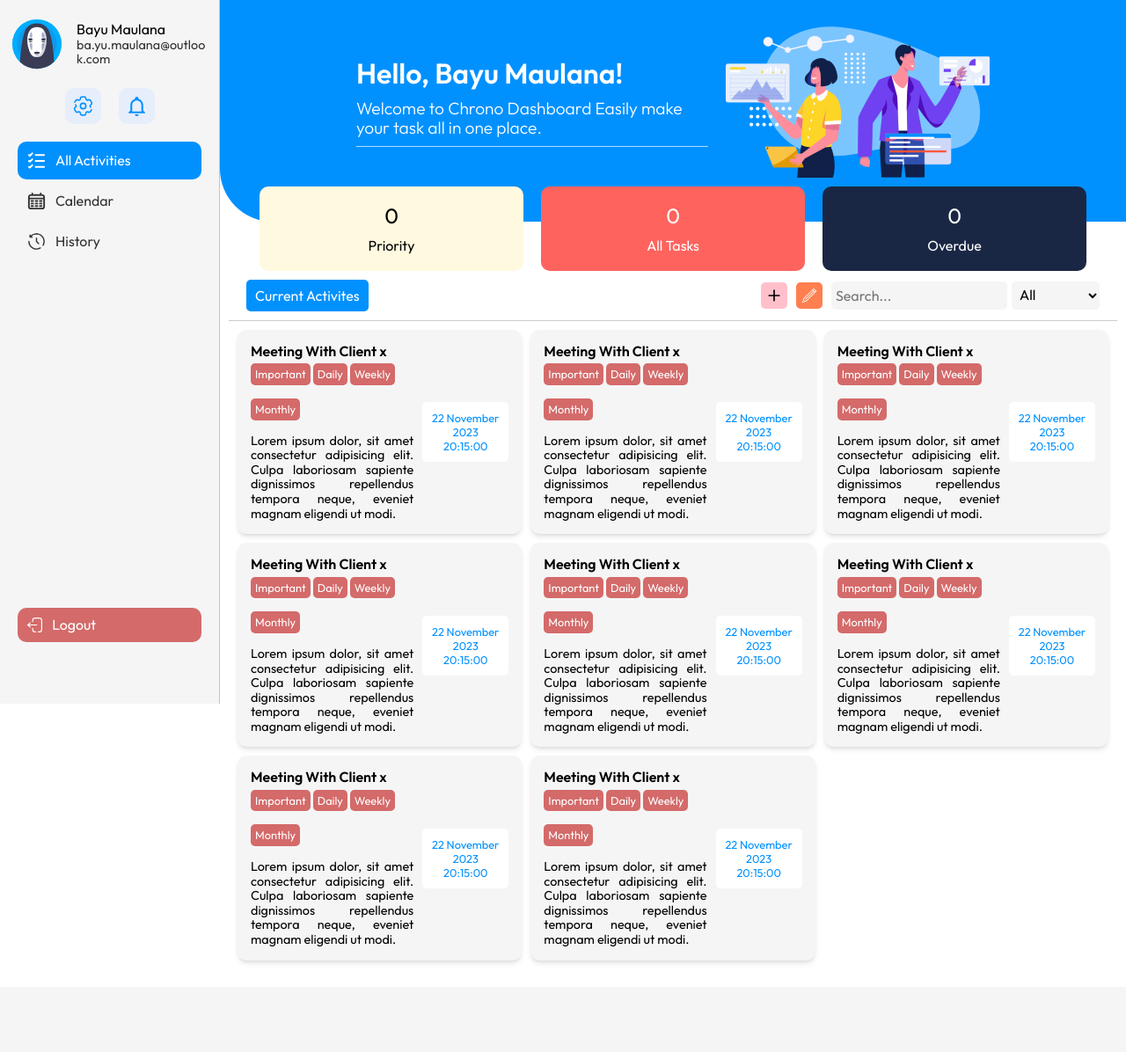
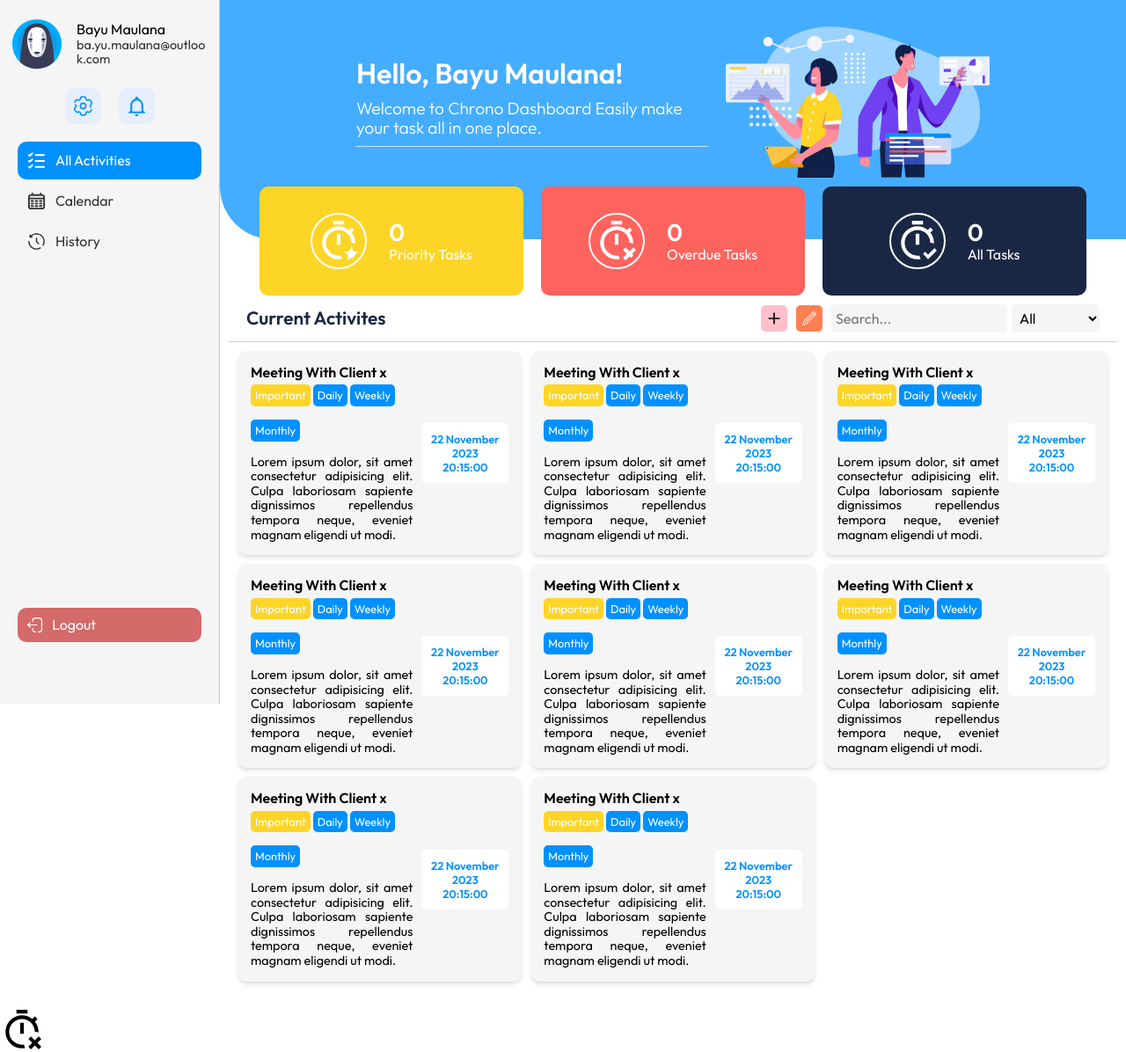
Before and after one commit to bayuzzs/Time-Management-Assistant, a PHP site: page /dashboard.html in a window 1280 px wide. Shown: the whole page at 88% size. Before the commit the page ends 1094 px from the top, so only its background shows below. Run offline with PHP 8.4, Linux system fonts and the light colour scheme.

Commit message:
add style heading card count

```diff
--- a/assets/css/dashboard.css
+++ b/assets/css/dashboard.css
@@ -1,5 +1,5 @@
 :root {
-  --main-color: rgb(0, 145, 255);
+  --main-color: #0091ff;
   --color-dark: #333333;
   --border-color: #1a2744;
   --base-color: #f5f5f5;
@@ -169,7 +169,7 @@ body {
   gap: 20px;
   padding: 30px 20px 50px 20px;
   border-bottom-left-radius: 30px;
-  background-color: var(--main-color);
+  background-color: #45adff;
 }
 .banner__text {
   max-width: 240px;
@@ -195,27 +195,41 @@ body {
   margin-top: -40px;
 }
 .heading__priority,
-.heading__all,
-.heading__overdue {
-  padding: 20px 0;
-  text-align: center;
+.heading__overdue,
+.heading__all {
+  display: flex;
+  justify-content: center;
+  align-items: center;
+  gap: 25px;
+
+  color: #ffffff;
+  padding: 10px 0;
   font-size: 0.8rem;
   border-radius: 10px;
+  text-align: center;
+}
+.heading__priority img,
+.heading__overdue img,
+.heading__all img {
+  display: none;
+  padding: 5px;
+  border: 2px solid white;
+  border-radius: 100%;
 }
 .heading__priority {
-  background-color: #fff9df;
+  background-color: #fdd527;
+}
+.heading__overdue {
+  background-color: #ff635e;
 }
 .heading__all {
-  color: #ffffff;
-  background-color: #ff635e;
-}
-.heading__overdue {
-  color: #ffffff;
   background-color: #1a2744;
 }
-.heading__priority-count,
-.heading__all-count,
-.heading__overdue-count {
+.heading__priority__detail-count,
+.heading__overdue__detail-count,
+.heading__all__detail-count {
+  font-size: 1.3rem;
+  font-weight: 600;
   margin-bottom: 10px;
 }
 .activity {
@@ -237,14 +251,8 @@ body {
   border-bottom: 1px solid rgba(0, 0, 0, 0.2);
 }
 .activity__heading-text {
-  /* max-width: 50px; */
-  padding: 10px;
-  border-radius: 5px;
-
-  font-size: 0.8rem;
-  line-height: 1rem;
-  background-color: var(--main-color);
-  color: #fff;
+  color: var(--border-color);
+  font-weight: 600;
 }
 .activity__heading-action {
   display: flex;
@@ -316,10 +324,13 @@ body {
   width: fit-content;
   padding: 5px;
   border-radius: 5px;
-  background-color: var(--color-danger);
+  background-color: var(--main-color);
   color: #ffffff;
   font-size: 0.8rem;
   margin-bottom: 15px;
+}
+.activity__content-item__left-priority {
+  background-color: #fdd527;
 }
 .activity__content-item__left-daily {
   /* display: none; */
@@ -342,6 +353,7 @@ body {
   padding: 10px 5px;
   background-color: #fff;
   color: var(--main-color);
+  font-weight: 600;
   font-size: 0.8rem;
   text-align: center;
 }
@@ -399,6 +411,27 @@ body {
   .banner__text-description {
     font-size: 1rem;
   }
+  .heading {
+    margin-top: -60px;
+  }
+  .heading__priority,
+  .heading__overdue,
+  .heading__all {
+    padding: 30px 0;
+    font-size: 1rem;
+    text-align: left;
+  }
+  .heading__priority img,
+  .heading__overdue img,
+  .heading__all img {
+    display: block;
+  }
+  .heading__priority__detail-count,
+  .heading__overdue__detail-count,
+  .heading__all__detail-count {
+    font-size: 1.5rem;
+    margin-bottom: 0;
+  }
   .activity__content {
     grid-template-columns: auto auto;
     gap: 10px;
@@ -412,6 +445,7 @@ body {
 }
 @media screen and (min-width: 1024px) {
   .banner {
+    padding: 30px 20px 70px 20px;
     border-bottom-left-radius: 60px;
   }
   .banner__text {
@@ -423,19 +457,13 @@ body {
   .banner__text-description {
     font-size: 1.2rem;
   }
-  .heading__priority,
-  .heading__all,
-  .heading__overdue {
-    /* padding: 30px 0; */
-    font-size: 1rem;
-  }
-  .heading__priority-count,
-  .heading__all-count,
-  .heading__overdue-count {
-    font-size: 1.5rem;
+  .heading__priority__detail-count,
+  .heading__overdue__detail-count,
+  .heading__all__detail-count {
+    font-size: 1.7rem;
   }
   .activity__heading-text {
-    font-size: 1rem;
+    font-size: 1.3rem;
   }
   .activity__heading-action {
     gap: 10px;
--- a/dashboard.html
+++ b/dashboard.html
@@ -142,16 +142,25 @@
     </div>
     <div class="heading">
       <div class="heading__priority">
-        <p class="heading__priority-count">0</p>
-        <p>Priority</p>
+        <img src="assets/images/dashboard/timer-priority.svg">
+        <div class="heading__priority__detail">
+          <p class="heading__priority__detail-count">0</p>
+          <p>Priority Tasks</p>
+        </div>
+      </div>
+      <div class="heading__overdue">
+        <img src="assets/images/dashboard/timer-overdue.svg">
+        <div class="heading__overdue__detail">
+          <p class="heading__overdue__detail-count">0</p>
+          <p>Overdue Tasks</p>
+        </div>
       </div>
       <div class="heading__all">
-        <p class="heading__all-count">0</p>
-        <p>All Tasks</p>
-      </div>
-      <div class="heading__overdue">
-        <p class="heading__overdue-count">0</p>
-        <p>Overdue</p>
+        <img src="assets/images/dashboard/timer-all.svg">
+        <div class="heading__all__detail">
+          <p class="heading__all__detail-count">0</p>
+          <p>All Tasks</p>
+        </div>
       </div>
     </div>
     <div class="activity">
@@ -425,5 +434,10 @@
   <!-- Main end -->
   <script src="./assets/js/dashboard.js"></script>
 </body>
+<svg xmlns="http://www.w3.org/2000/svg" width="50" height="50" viewBox="0 0 24 24">
+  <rect x="0" y="0" width="24" height="24" fill="none" stroke="none" />
+  <path fill="currentColor"
+    d="M13.08 19.91c.1.69.32 1.34.63 1.92c-.55.11-1.12.17-1.71.17a9 9 0 0 1 0-18c2.12 0 4.07.74 5.62 2l1.42-1.44c.51.44.96.9 1.41 1.41l-1.42 1.42A8.963 8.963 0 0 1 21 13v.35c-.64-.22-1.3-.35-2-.35c0-3.87-3.13-7-7-7s-7 3.13-7 7s3.13 7 7 7c.37 0 .72-.04 1.08-.09M11 14h2V8h-2v6m4-13H9v2h6V1m7.54 15.88l-1.42-1.41L19 17.59l-2.12-2.12l-1.41 1.41L17.59 19l-2.12 2.12l1.41 1.42L19 20.41l2.12 2.13l1.42-1.42L20.41 19l2.13-2.12Z" />
+</svg>
 
 </html>
```
Also changed, not shown: dasd.html (added, +14 -0 lines), proses.php (added, +11 -0 lines), assets/images/dashboard/timer-all.svg (added), assets/images/dashboard/timer-overdue.svg (added), assets/images/dashboard/timer-priority.svg (added).
